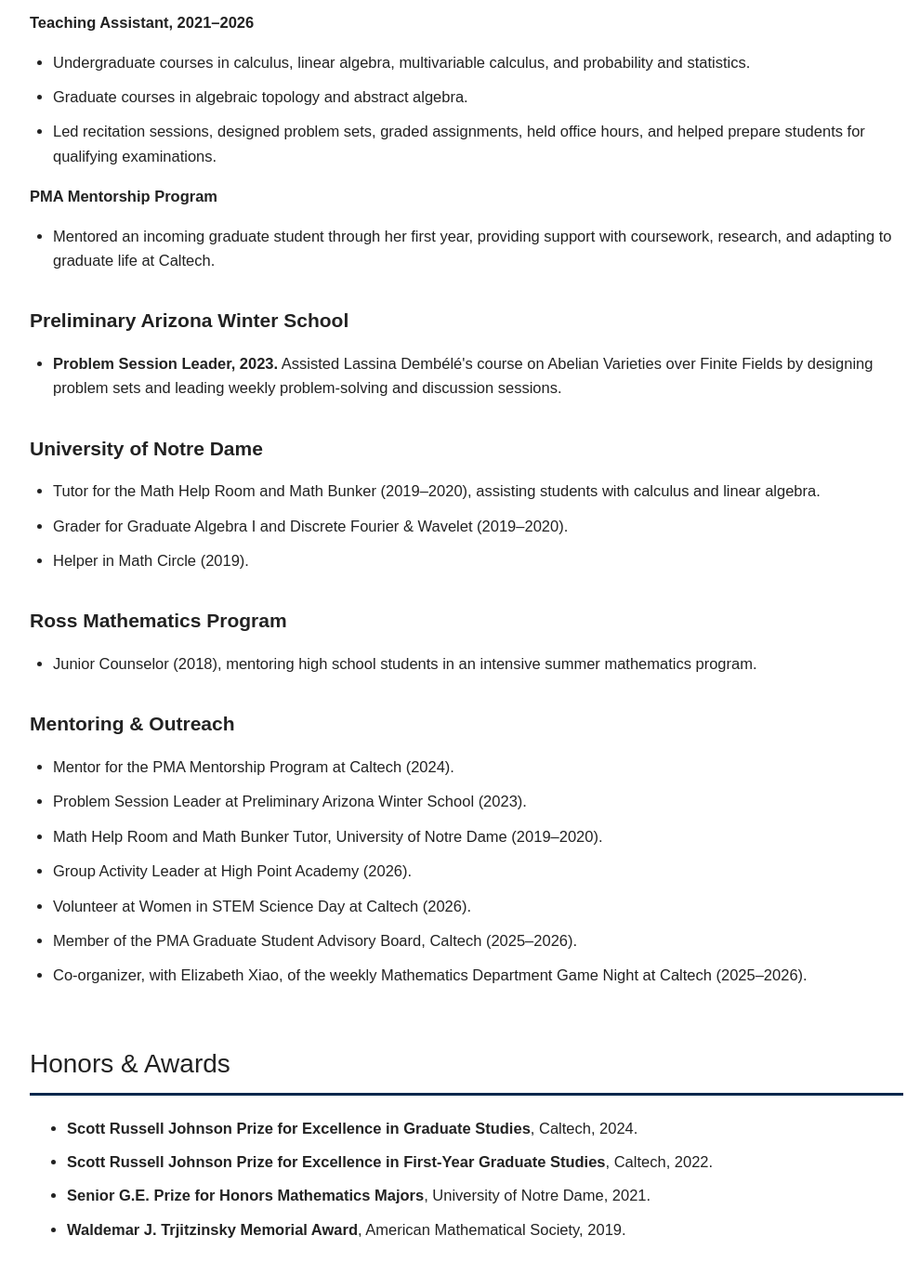
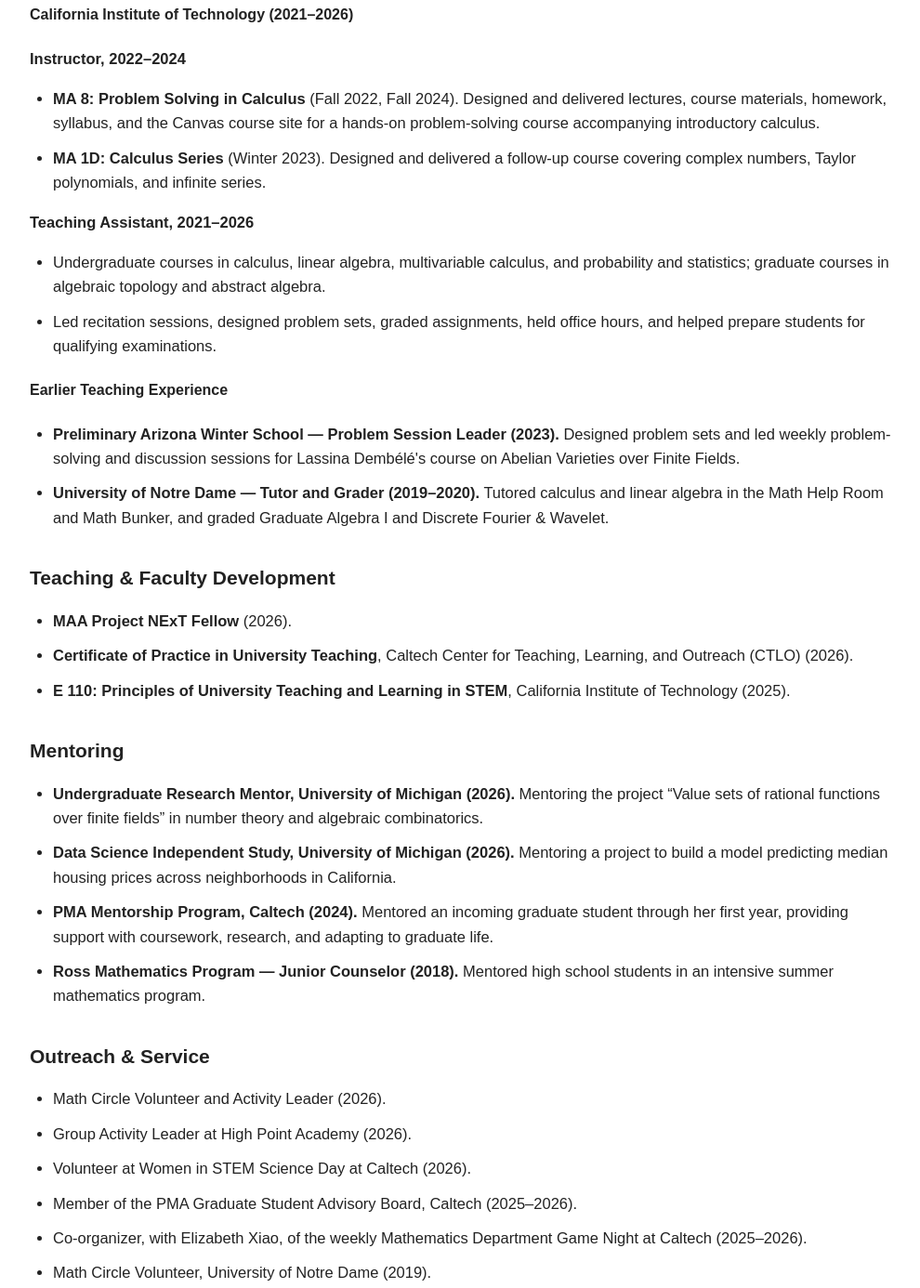
Before and after one commit to YuxinLin121/YuxinLin121.github.io, a plain HTML site: page index.html in a window 1280 px wide. Shown: the part 2636-4022 px from the top of the page at 93% size, without its empty margins (138-1128 px from the left). Drawn offline with Linux system fonts and the light colour scheme.

Commit message:
Update teaching, faculty development, mentoring, and outreach

```diff
--- a/index.html
+++ b/index.html
@@ -741,186 +741,163 @@
 
         <h2>Teaching &amp; Mentoring</h2>
 
-
         <div class="teaching-block">
 
-            <h3>California Institute of Technology</h3>
+            <h3>Teaching Experience</h3>
+
+            <h4>University of Michigan (2026–present)</h4>
 
             <p>
-                <strong>Instructor, 2022–2024</strong>
+                <strong>Instructor — MATH 217: Linear Algebra (Fall 2026)</strong>
             </p>
 
+            <p>
+                I teach two sections of this proof-based course in an
+                <strong>Inquiry-Based Learning (IBL)</strong> format.
+                I facilitate collaborative small-group problem solving
+                and provide targeted feedback, with an emphasis on
+                proof-writing and mathematical communication.
+            </p>
+
+            <h4>California Institute of Technology (2021–2026)</h4>
+
+            <p><strong>Instructor, 2022–2024</strong></p>
+
             <ul>
-
                 <li>
-
                     <strong>MA 8: Problem Solving in Calculus</strong>
                     (Fall 2022, Fall 2024).
-
                     Designed and delivered lectures, course materials,
                     homework, syllabus, and the Canvas course site for
                     a hands-on problem-solving course accompanying
                     introductory calculus.
-
                 </li>
-
                 <li>
-
-                    <strong>MA 1D: Calculus Series</strong>
-                    (Winter 2023).
-
-                    Taught a follow-up course covering complex numbers,
-                    Taylor polynomials, and infinite series.
-
+                    <strong>MA 1D: Calculus Series</strong> (Winter 2023).
+                    Designed and delivered a follow-up course covering
+                    complex numbers, Taylor polynomials, and infinite series.
                 </li>
-
             </ul>
 
-
-            <p>
-                <strong>Teaching Assistant, 2021–2026</strong>
-            </p>
+            <p><strong>Teaching Assistant, 2021–2026</strong></p>
 
             <ul>
-
                 <li>
                     Undergraduate courses in calculus, linear algebra,
-                    multivariable calculus, and probability and statistics.
+                    multivariable calculus, and probability and statistics;
+                    graduate courses in algebraic topology and abstract algebra.
                 </li>
-
-                <li>
-                    Graduate courses in algebraic topology and abstract algebra.
-                </li>
-
                 <li>
                     Led recitation sessions, designed problem sets,
                     graded assignments, held office hours, and helped
                     prepare students for qualifying examinations.
                 </li>
-
             </ul>
 
-
-            <p>
-                <strong>PMA Mentorship Program</strong>
-            </p>
+            <h4>Earlier Teaching Experience</h4>
 
             <ul>
-
                 <li>
-                    Mentored an incoming graduate student through her
-                    first year, providing support with coursework,
-                    research, and adapting to graduate life at Caltech.
+                    <strong>Preliminary Arizona Winter School — Problem Session Leader
+                    (2023).</strong>
+                    Designed problem sets and led weekly problem-solving and
+                    discussion sessions for Lassina Dembélé's course on
+                    Abelian Varieties over Finite Fields.
                 </li>
-
+                <li>
+                    <strong>University of Notre Dame — Tutor and Grader
+                    (2019–2020).</strong>
+                    Tutored calculus and linear algebra in the Math Help Room
+                    and Math Bunker, and graded Graduate Algebra I and
+                    Discrete Fourier &amp; Wavelet.
+                </li>
             </ul>
 
         </div>
 
-
-
         <div class="teaching-block">
 
-            <h3>Preliminary Arizona Winter School</h3>
+            <h3>Teaching &amp; Faculty Development</h3>
 
             <ul>
-
                 <li>
-                    <strong>Problem Session Leader, 2023.</strong>
-                    Assisted Lassina Dembélé's course on
-                    Abelian Varieties over Finite Fields by designing
-                    problem sets and leading weekly problem-solving
-                    and discussion sessions.
+                    <strong>MAA Project NExT Fellow</strong> (2026).
                 </li>
-
+                <li>
+                    <strong>Certificate of Practice in University Teaching</strong>,
+                    Caltech Center for Teaching, Learning, and Outreach (CTLO)
+                    (2026).
+                </li>
+                <li>
+                    <strong>E 110: Principles of University Teaching and Learning
+                    in STEM</strong>, California Institute of Technology (2025).
+                </li>
             </ul>
 
         </div>
 
-
-
         <div class="teaching-block">
 
-            <h3>University of Notre Dame</h3>
+            <h3>Mentoring</h3>
 
             <ul>
-
                 <li>
-                    Tutor for the Math Help Room and Math Bunker
-                    (2019–2020), assisting students with calculus and
-                    linear algebra.
+                    <strong>Undergraduate Research Mentor, University of Michigan
+                    (2026).</strong>
+                    Mentoring the project “Value sets of rational functions over
+                    finite fields” in number theory and algebraic combinatorics.
                 </li>
-
                 <li>
-                    Grader for Graduate Algebra I and
-                    Discrete Fourier &amp; Wavelet (2019–2020).
+                    <strong>Data Science Independent Study, University of Michigan
+                    (2026).</strong>
+                    Mentoring a project to build a model predicting median
+                    housing prices across neighborhoods in California.
                 </li>
-
                 <li>
-                    Helper in Math Circle (2019).
+                    <strong>PMA Mentorship Program, Caltech (2024).</strong>
+                    Mentored an incoming graduate student through her first
+                    year, providing support with coursework, research, and
+                    adapting to graduate life.
                 </li>
-
+                <li>
+                    <strong>Ross Mathematics Program — Junior Counselor
+                    (2018).</strong>
+                    Mentored high school students in an intensive summer
+                    mathematics program.
+                </li>
             </ul>
 
         </div>
 
-
-
         <div class="teaching-block">
 
-            <h3>Ross Mathematics Program</h3>
+            <h3>Outreach &amp; Service</h3>
 
             <ul>
-
                 <li>
-                    Junior Counselor (2018), mentoring high school
-                    students in an intensive summer mathematics program.
+                    Math Circle Volunteer and Activity Leader (2026).
                 </li>
-
-            </ul>
-
-        </div>
-        <div class="teaching-block">
-
-            <h3>Mentoring &amp; Outreach</h3>
-
-            <ul>
-
-                <li>
-                    Mentor for the PMA Mentorship Program at Caltech (2024).
-                </li>
-
-                <li>
-                    Problem Session Leader at Preliminary Arizona Winter School
-                    (2023).
-                </li>
-
-                <li>
-                    Math Help Room and Math Bunker Tutor,
-                    University of Notre Dame (2019–2020).
-                </li>
-
                 <li>
                     Group Activity Leader at High Point Academy (2026).
                 </li>
-
                 <li>
                     Volunteer at Women in STEM Science Day at Caltech (2026).
                 </li>
-
                 <li>
                     Member of the PMA Graduate Student Advisory Board,
                     Caltech (2025–2026).
                 </li>
-
                 <li>
                     Co-organizer, with Elizabeth Xiao, of the weekly
                     Mathematics Department Game Night at Caltech (2025–2026).
                 </li>
-
+                <li>
+                    Math Circle Volunteer, University of Notre Dame (2019).
+                </li>
             </ul>
 
         </div>
+
     </section>
 
 
```
